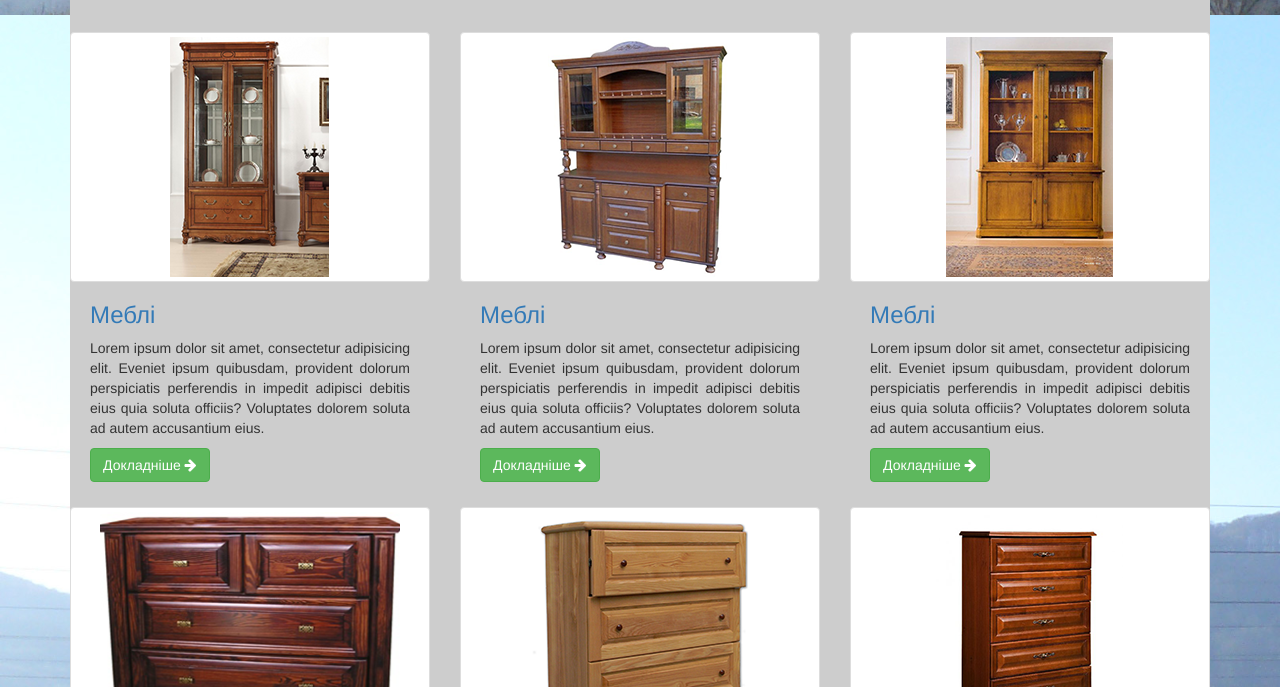
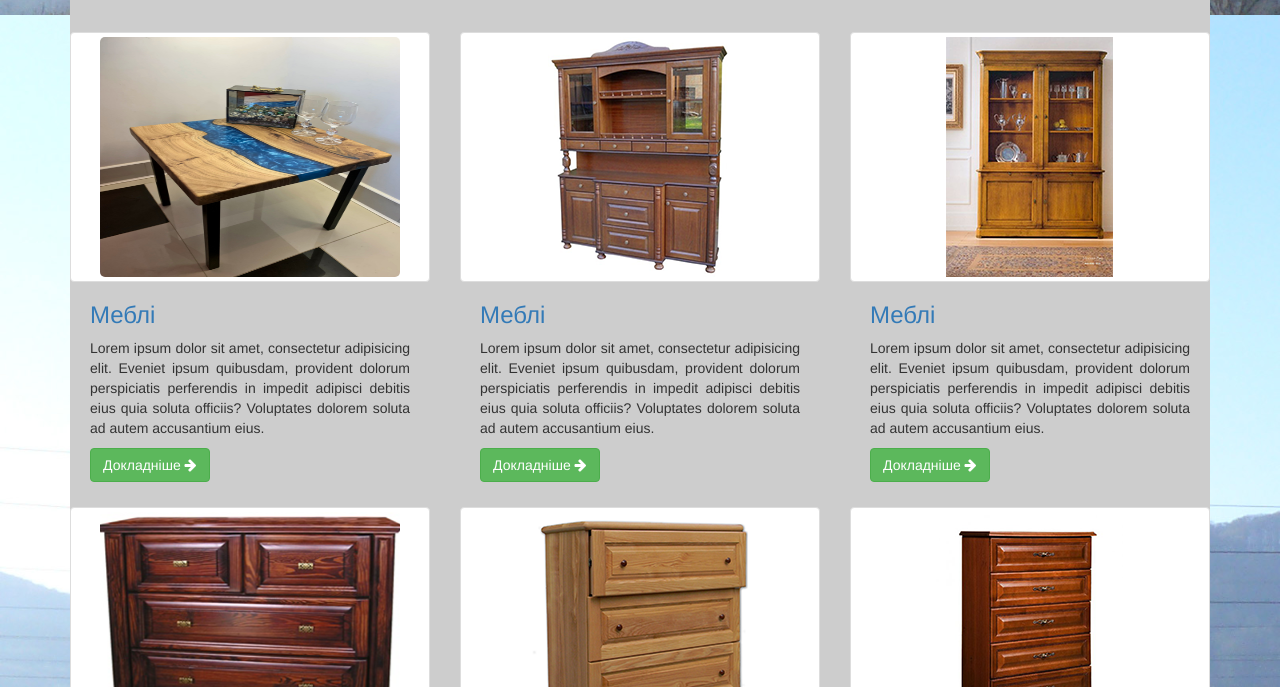
Before and after one commit to kuhni-zakarpattya/kuhni-zakarpattya.github.io, a website: page index.html in a window 1280 px wide. Both pictures are taken after a click on the link "Меблі". Shown: the part 785-1472 px from the top of the page. Drawn offline with nearby package versions, Linux system fonts and the light colour scheme.

Commit message:
Update index.html

```diff
--- a/index.html
+++ b/index.html
@@ -277,7 +277,7 @@
   				<h4>Меблі. Хуст, Мукачево, Виногорадово, Ужгород, Тячево, Рахов. Меблі на замовлення для всого Закарпаття. Майстри міста Хуст готові виготовити для Вас індивідуальні меблі з натурального дерева. Меблі, які будут служити Вам і Вашим правнукам.Спальні, Комоди, Серванти, Шафи-купе, Тумбочки, Стульці й Столи. З любого дерева: Черешня, Дуб, Бук, Горіх, Граб, Смерека. Меблі такого кольору, якого Ви захочите.</h4>
   				<div class="col-xs-12 col-sm-4">
   					<div class="thumbnail">
-  						<img class="lazy" src="images/mebli/mebli-1.png" alt="">
+  						<img class="lazy" src="images/WipeOut25_13_2022_052525.506000.jpg" alt="">
   					</div>
   					<div class="caption">
   						<h3><a href="#">Меблі</a></h3>
```
